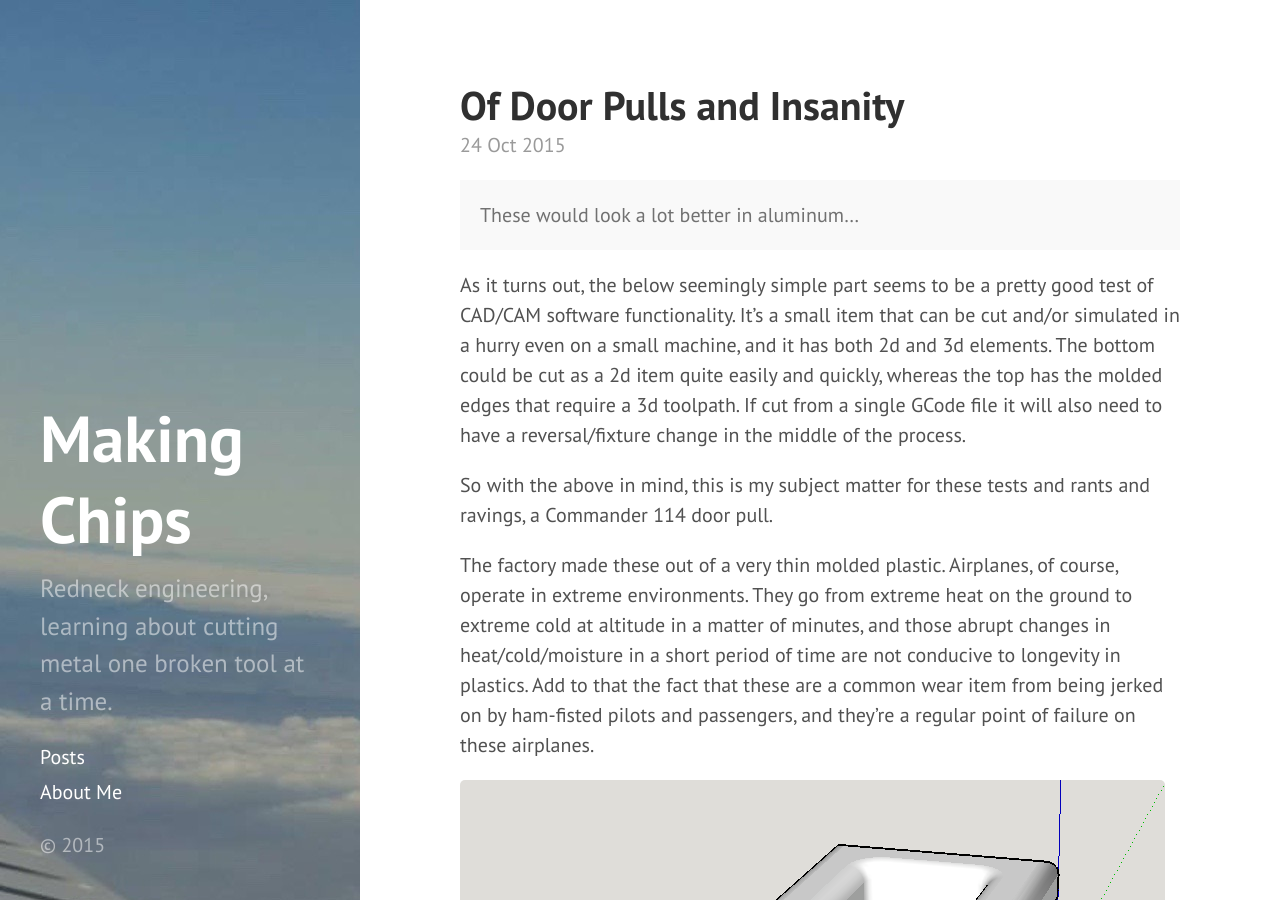
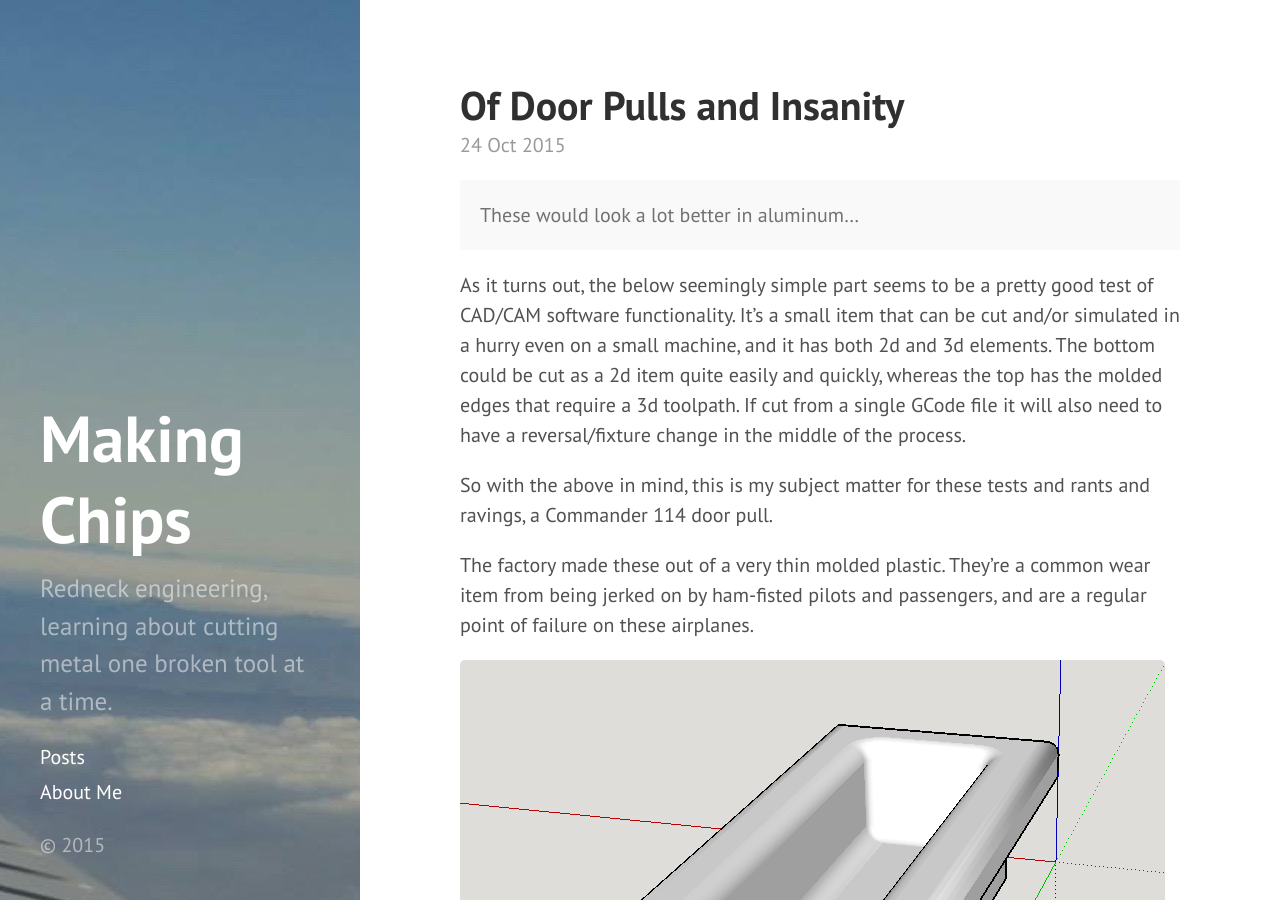
Before and after one commit to makingchips/makingchips.github.io, a Jekyll site: the page built from _posts/2015-10-24-DoorPull.md, in a window 1280 px wide and 900 px high. Built offline with Jekyll 4.4.1, drawn with Linux system fonts in a browser that asks for light colours; Markdown is read by kramdown in place of the engine named in the settings.

Commit message:
Update 2015-10-24-DoorPull.md

```diff
--- a/_posts/2015-10-24-DoorPull.md
+++ b/_posts/2015-10-24-DoorPull.md
@@ -12,6 +12,6 @@ As it turns out, the below seemingly simple part seems to be a pretty good test
 
 So with the above in mind, this is my subject matter for these tests and rants and ravings, a Commander 114 door pull.
 
-The factory made these out of a very thin molded plastic.  Airplanes, of course, operate in extreme environments.  They go from extreme heat on the ground to extreme cold at altitude in a matter of minutes, and those abrupt changes in heat/cold/moisture in a short period of time are not conducive to longevity in plastics.  Add to that the fact that these are a common wear item from being jerked on by ham-fisted pilots and passengers, and they’re a regular point of failure on these airplanes.
+The factory made these out of a very thin molded plastic.  They're a common wear item from being jerked on by ham-fisted pilots and passengers, and are a regular point of failure on these airplanes.
 
 ![Door Pull]({{ site.url }}/public/doorpull.png)
```
